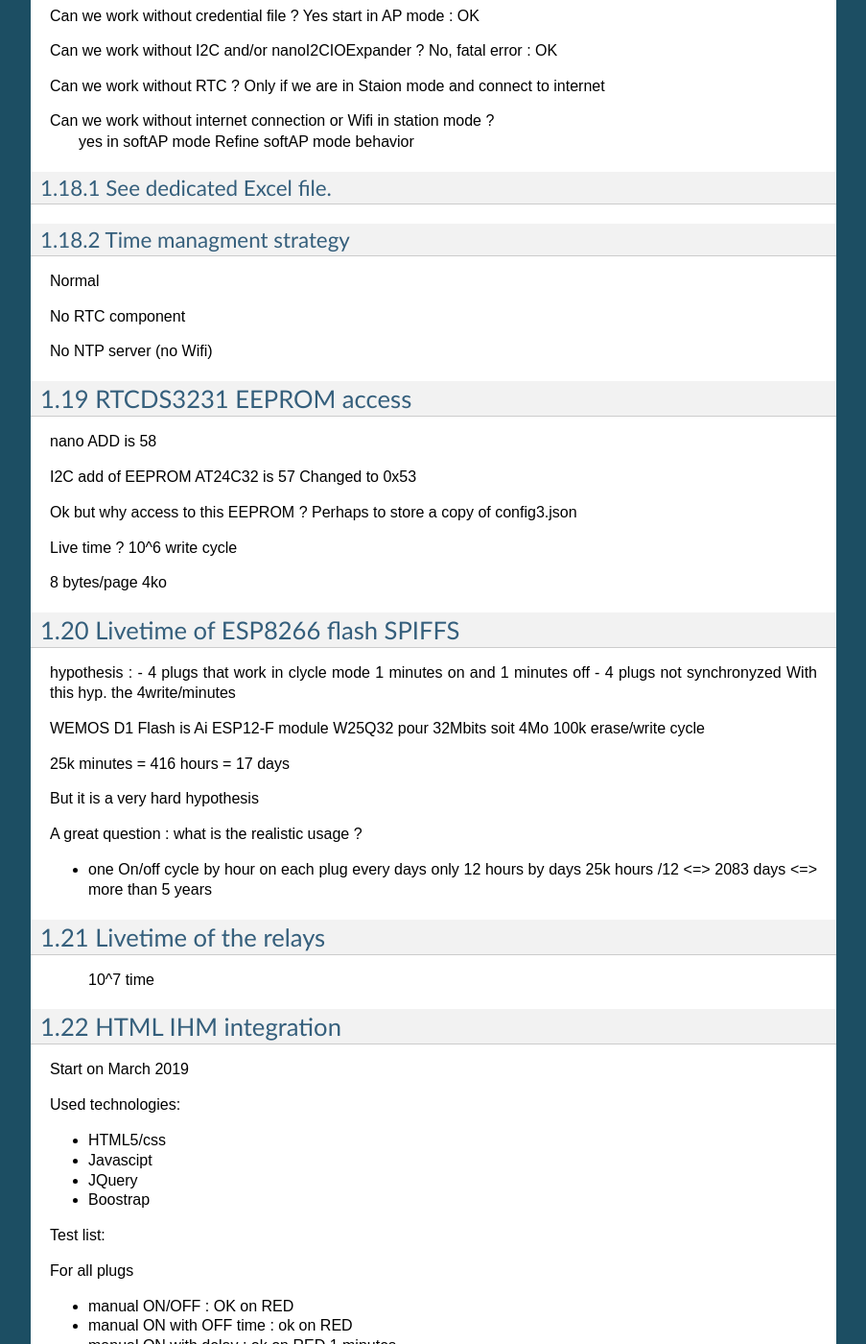
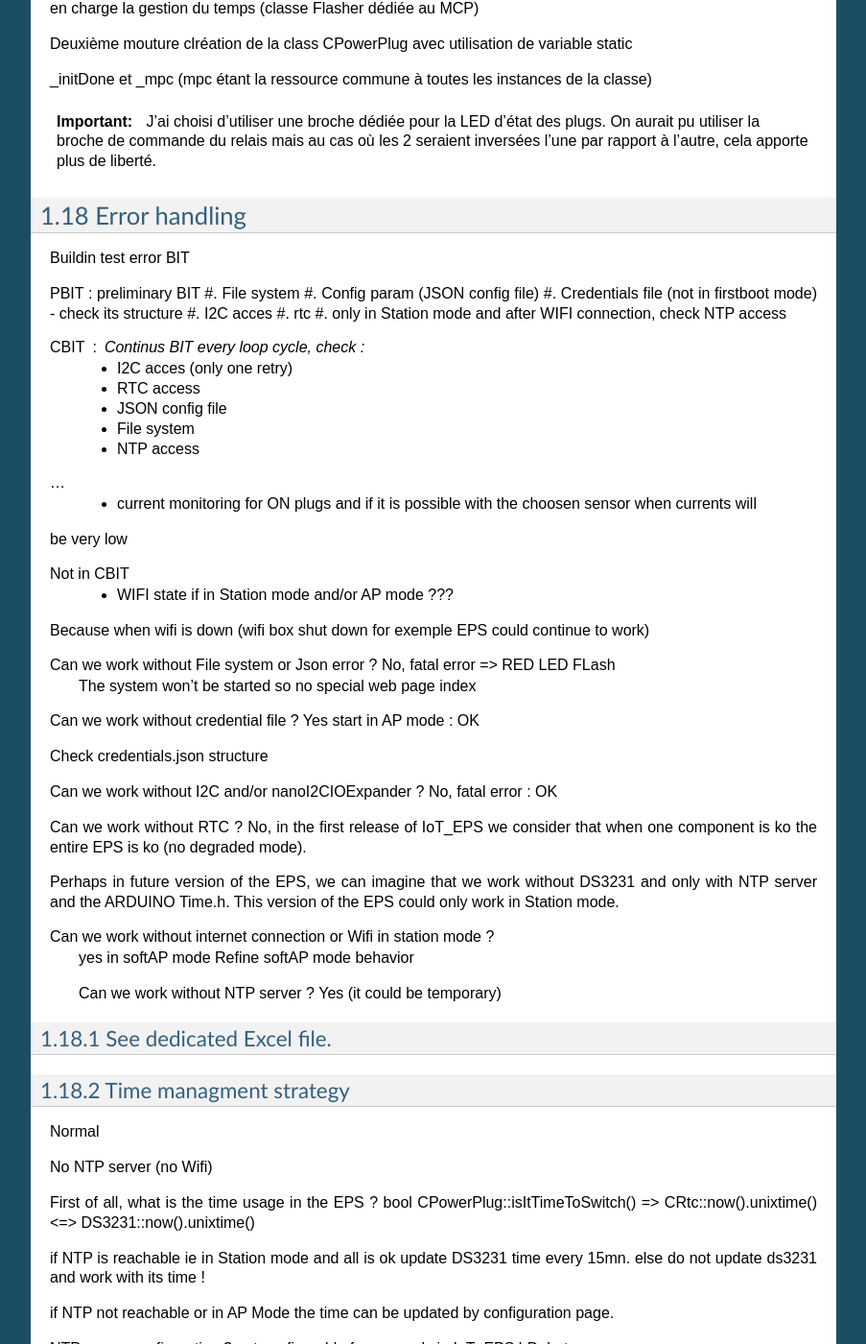
Before and after one commit to volab/IoT_EPS, a Sphinx documentation site: the page built from _1_userDoc/source/softDev.rst, in a window 1280 px wide and 1400 px high, scrolled down 10806 px. Shown: the whole window at 96% size, without its empty margins (198-1101 px from the left). Built offline with Sphinx 7.4.7, drawn with Linux system fonts in a browser that asks for light colours; some of the changed text lies outside the part shown.

Commit message:
NTP name in IoT_EPS.h file

```diff
--- a/_1_userDoc/source/softDev.rst
+++ b/_1_userDoc/source/softDev.rst
@@ -72,8 +72,10 @@
  - change name of the file to config4.json                                                  DONE
 
 To be added 09/05/2019
- - IP add in soft AP mode to display it (what the utility ?)
+ - IP add in soft AP mode to display it (what the utility ? to configure it)                DONE
  - mac add to display it
+ - add ip in mode Station : to configure it if we are not in DHCP mode
+ - DHCP_mode : On or OFF
 
 
 ====================================
@@ -136,8 +138,15 @@
 Soft AP SSID and password
 
 All json general section parameter without:
-- numberOfPlugs
-- rtcValidity
+ - numberOfPlugs
+ - rtcValidity
+
+set time in AP mode and perhaps for station mode summer and winter time.
+
+As for plugonof, we decide to biuld one configuration page for station mode and one configuration
+page for AP mode because in station mode we can use CDN( bootstrap and jquery) functionnality but
+not in AP mode because the embeded version of this `content delivery network (CDN)`_ are too
+big >3Mo.
 
 ====================================
 Plugs modes description
@@ -415,6 +424,10 @@
 - Mode=Manuel&State=OFF
 - Mode=Manuel&State=ON
 
+NTP server name
+=================
+The name reside in the IoT_EPS.h file and is not a config param through web config page
+
 ====================
 Serveur html ESP8266
 ====================
@@ -480,17 +493,52 @@
 ==================================
 Error handling
 ==================================
+
+Buildin test error BIT
+
+PBIT : preliminary BIT
+#. File system
+#. Config param (JSON config file)
+#. Credentials file (not in firstboot mode) - check its structure
+#. I2C acces
+#. rtc
+#. only in Station mode and after WIFI connection, check NTP access
+
+
+CBIT : Continus BIT every loop cycle, check :
+ - I2C acces (only one retry)
+ - RTC access
+ - JSON config file
+ - File system
+ - NTP access
+...
+ - current monitoring for ON plugs and if it is possible with the choosen sensor when currents will
+be very low
+
+Not in CBIT
+ - WIFI state if in Station mode and/or AP mode ???
+
+Because when wifi is down (wifi box shut down for exemple EPS could continue to work)
+
 Can we work without File system or Json error ? No, fatal error => RED LED FLash
  The system won't be started so no special web page index
 
 Can we work without credential file ? Yes start in AP mode : OK
 
+Check credentials.json structure
+
 Can we work without I2C and/or nanoI2CIOExpander ? No, fatal error : OK
 
-Can we work without RTC ? Only if we are in Staion mode and connect to internet
+Can we work without RTC ? No, in the first release of IoT_EPS we consider that when one component
+is ko the entire EPS is ko (no degraded mode).
+
+Perhaps in future version of the EPS, we can imagine that we work without DS3231 and only with
+NTP server and the ARDUINO Time.h. This version of the EPS could only work in Station mode.
 
 Can we work without internet connection or Wifi in station mode ?
  yes in softAP mode Refine softAP mode behavior
+
+ Can we work without NTP server ? Yes (it could be temporary)
 
 See dedicated Excel file.
 ================================
@@ -499,12 +547,26 @@
 
 Normal
 
-No RTC component
+
 
 No NTP server (no Wifi)
 
+First of all, what is the time usage in the EPS ? bool CPowerPlug::isItTimeToSwitch() =>
+CRtc::now().unixtime() <=>  DS3231::now().unixtime()
+
+if NTP is reachable ie in Station mode and all is ok update DS3231 time every 15mn.
+else do not update ds3231 and work with its time !
+
+if NTP not reachable or in AP Mode the time can be updated by configuration page.
+
+NTP server configuration ? not configurable for now only in IoT_EPS.hDebut
+
+RTC on error strategy, No RTC component
+
+
+
 ================================
-RTCDS3231 EEPROM access
+RTC DS3231 EEPROM access
 ================================
 nano ADD is 58
 
```
Also changed, not shown: other parts of _1_userDoc/source/softDev.rst (+5 -3 lines), 4 other files.
